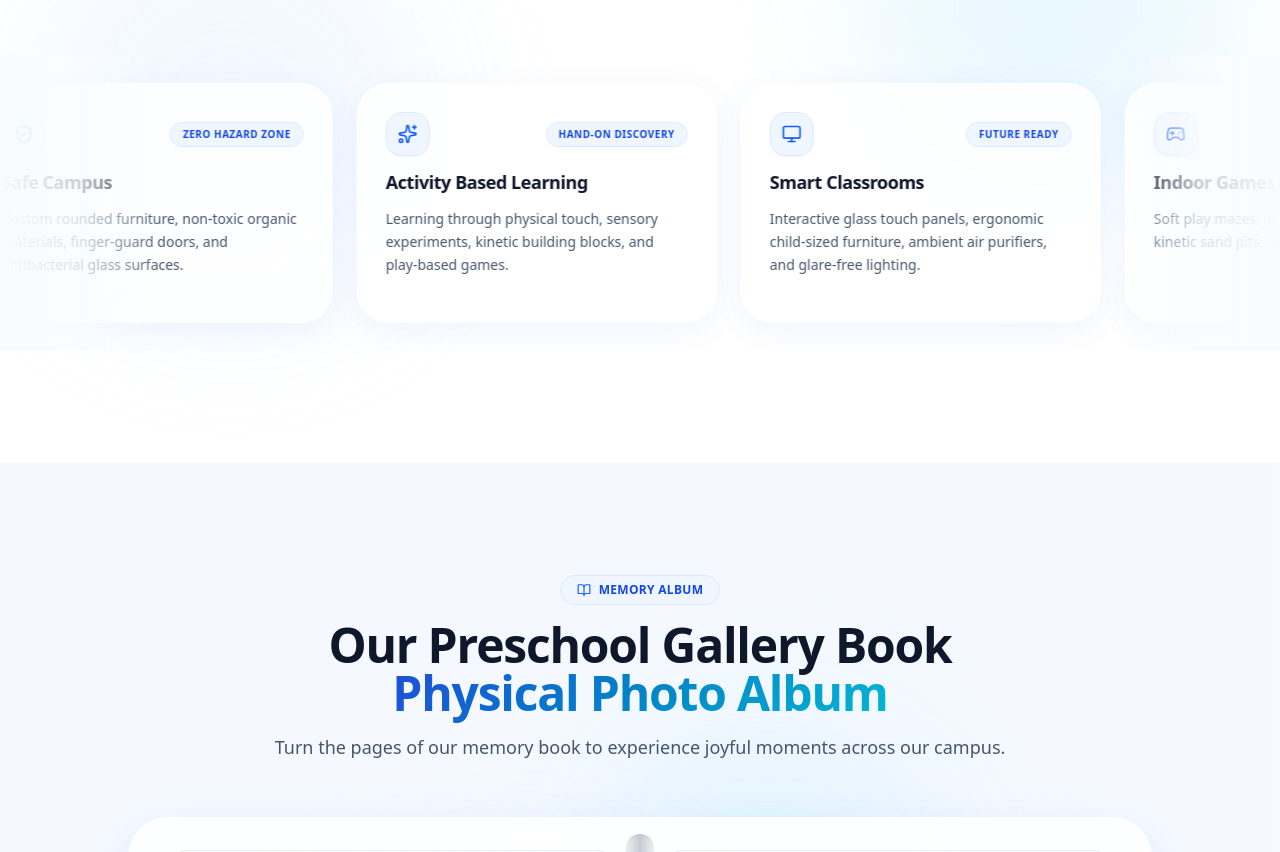
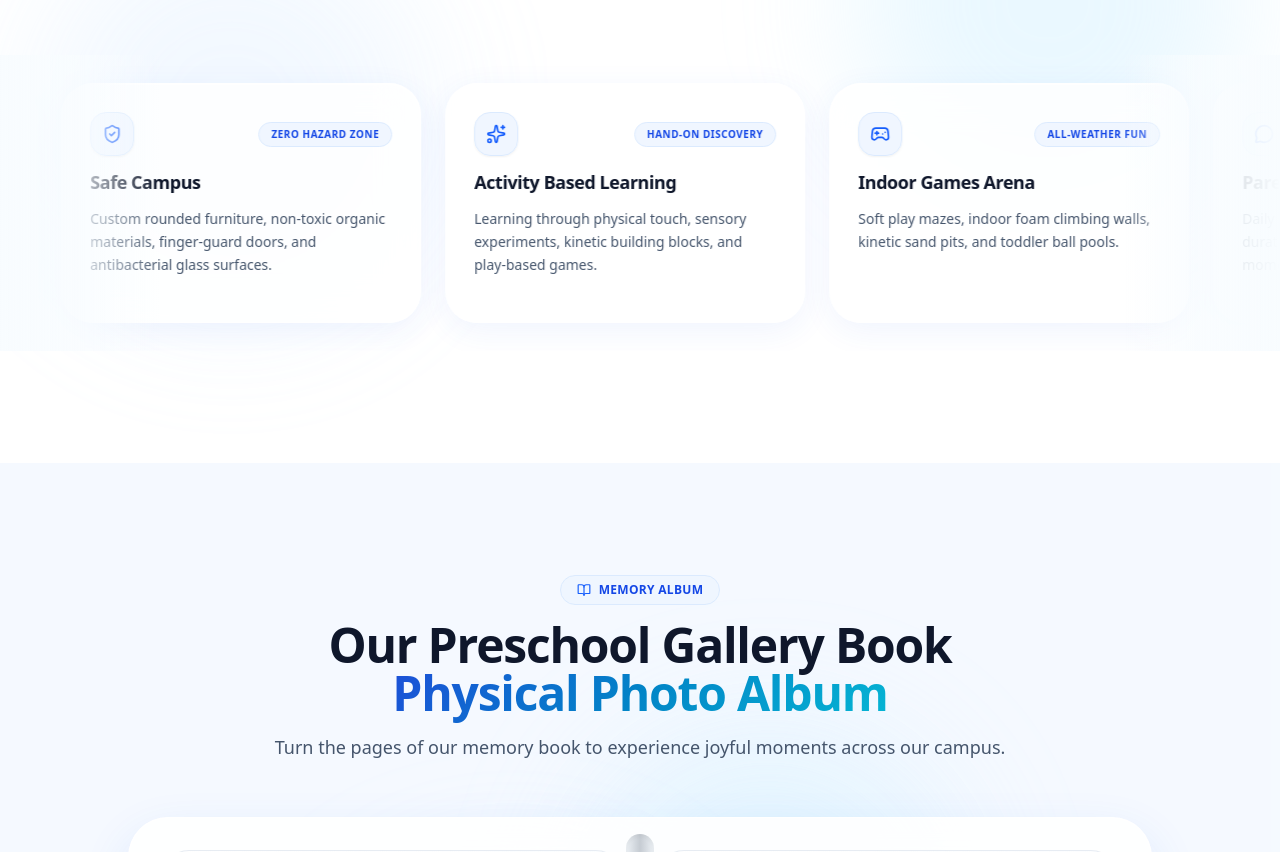
Before and after one commit to Chiranth-Janardhan-moger/littleheaven, a React (Vite) app: page / in a window 1280 px wide. Shown: the part 4028-4880 px from the top of the page. Built offline with nearby package versions, Linux system fonts and the light colour scheme; a web font is replaced by a local one.

Commit message:
fix: remove smart classrooms card from why choose us section

```diff
--- a/src/data/preschoolData.ts
+++ b/src/data/preschoolData.ts
@@ -297,14 +297,6 @@ export const WHY_FEATURES: WhyFeature[] = [
     highlight: '3x higher retention compared to passive learning'
   },
   {
-    id: 'why-5',
-    title: 'Smart Classrooms',
-    badge: 'Future Ready',
-    icon: 'Monitor',
-    description: 'Interactive glass touch panels, ergonomic child-sized furniture, ambient air purifiers, and glare-free lighting.',
-    highlight: 'HEPA filtration keeping air 99.9% virus free'
-  },
-  {
     id: 'why-6',
     title: 'Indoor Games Arena',
     badge: 'All-Weather Fun',
```
